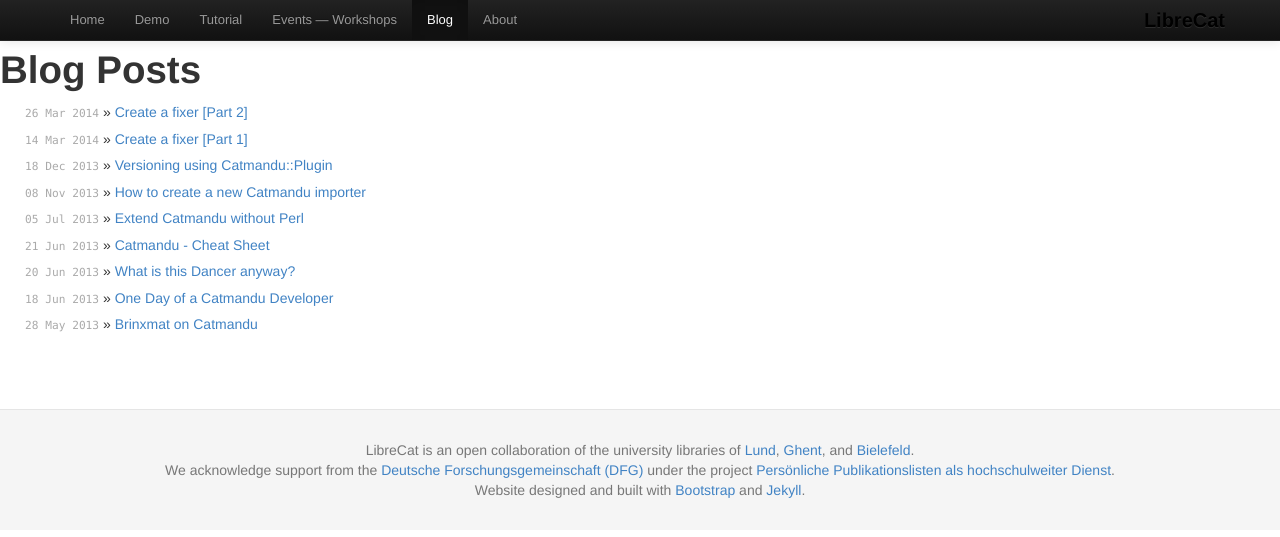
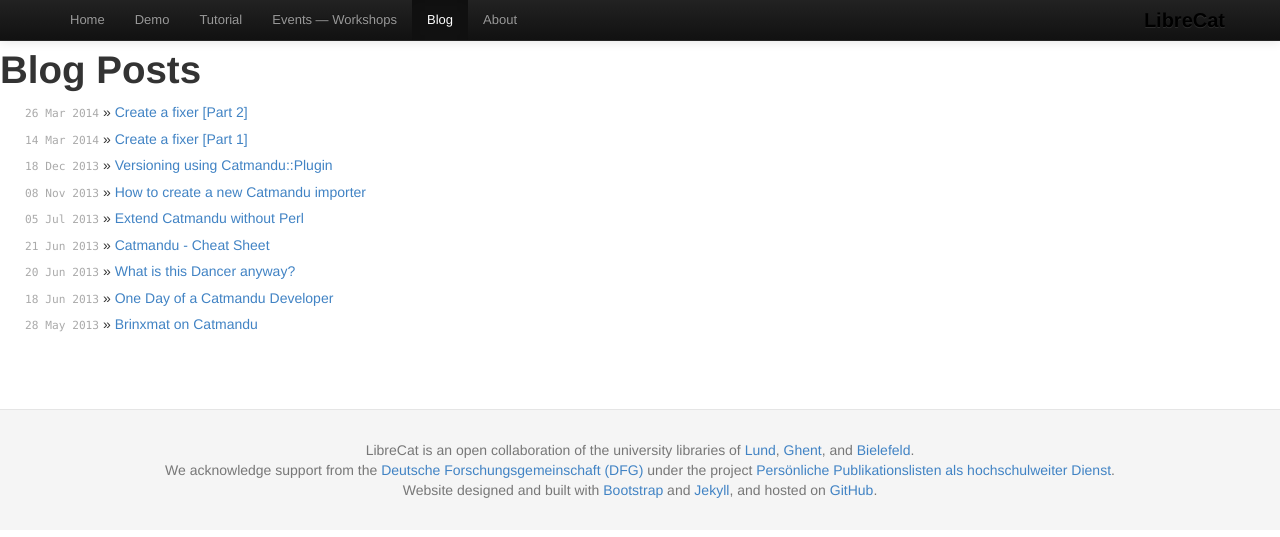
Before and after one commit to LibreCat/librecat.github.io, a Jekyll site: the page built from blog.html, in a window 1280 px wide. Shown: the top 537 px of the page. Built offline with Jekyll 4.4.1, drawn with Linux system fonts in a browser that asks for light colours.

Commit message:
add link to page sources to footer, as suggested by @nichtich

```diff
--- a/_includes/footer.html
+++ b/_includes/footer.html
@@ -5,6 +5,6 @@
       <div class="container">
         <p>LibreCat is an open collaboration of the university libraries of <a href="http://www.lub.lu.se/">Lund</a>, <a href="http://lib.ugent.be/">Ghent</a>, and <a href="http://www.ub.uni-bielefeld.de/">Bielefeld</a>.
         <p>We acknowledge support from the <a href="http://www.dfg.de/">Deutsche Forschungsgemeinschaft (DFG)</a> under the project <a href="http://www.ub.uni-bielefeld.de/wiki/PubLister">Persönliche Publikationslisten als hochschulweiter Dienst</a>.
-        <p>Website designed and built with <a href="https://github.com/twitter/bootstrap">Bootstrap</a> and <a href="http://jekyllrb.com/">Jekyll</a>.</p>
+        <p>Website designed and built with <a href="https://github.com/twitter/bootstrap">Bootstrap</a> and <a href="http://jekyllrb.com/">Jekyll</a>, and hosted on <a href="https://github.com/LibreCat/librecat.github.io">GitHub</a>.</p>
       </div>
     </footer>
```
